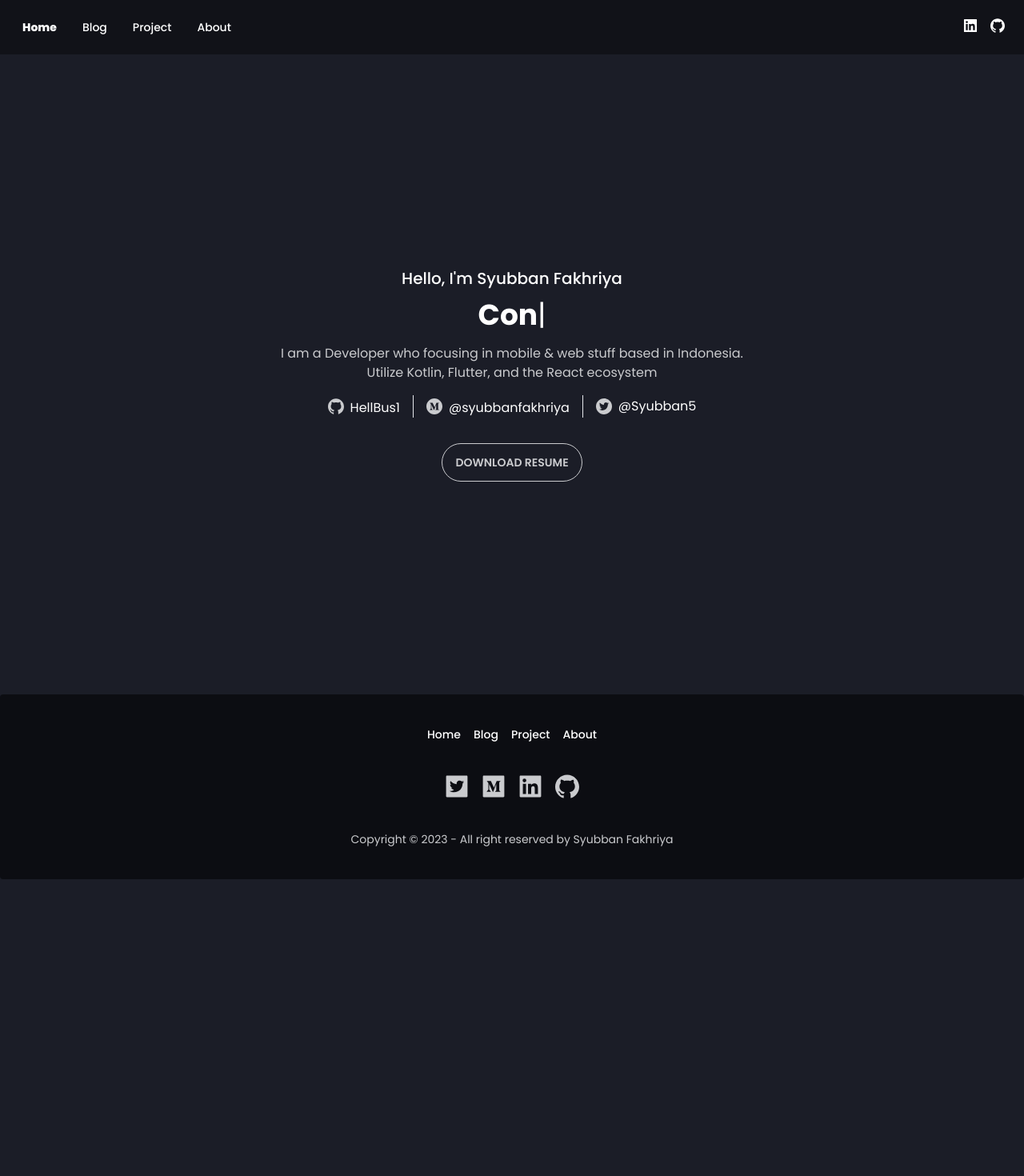
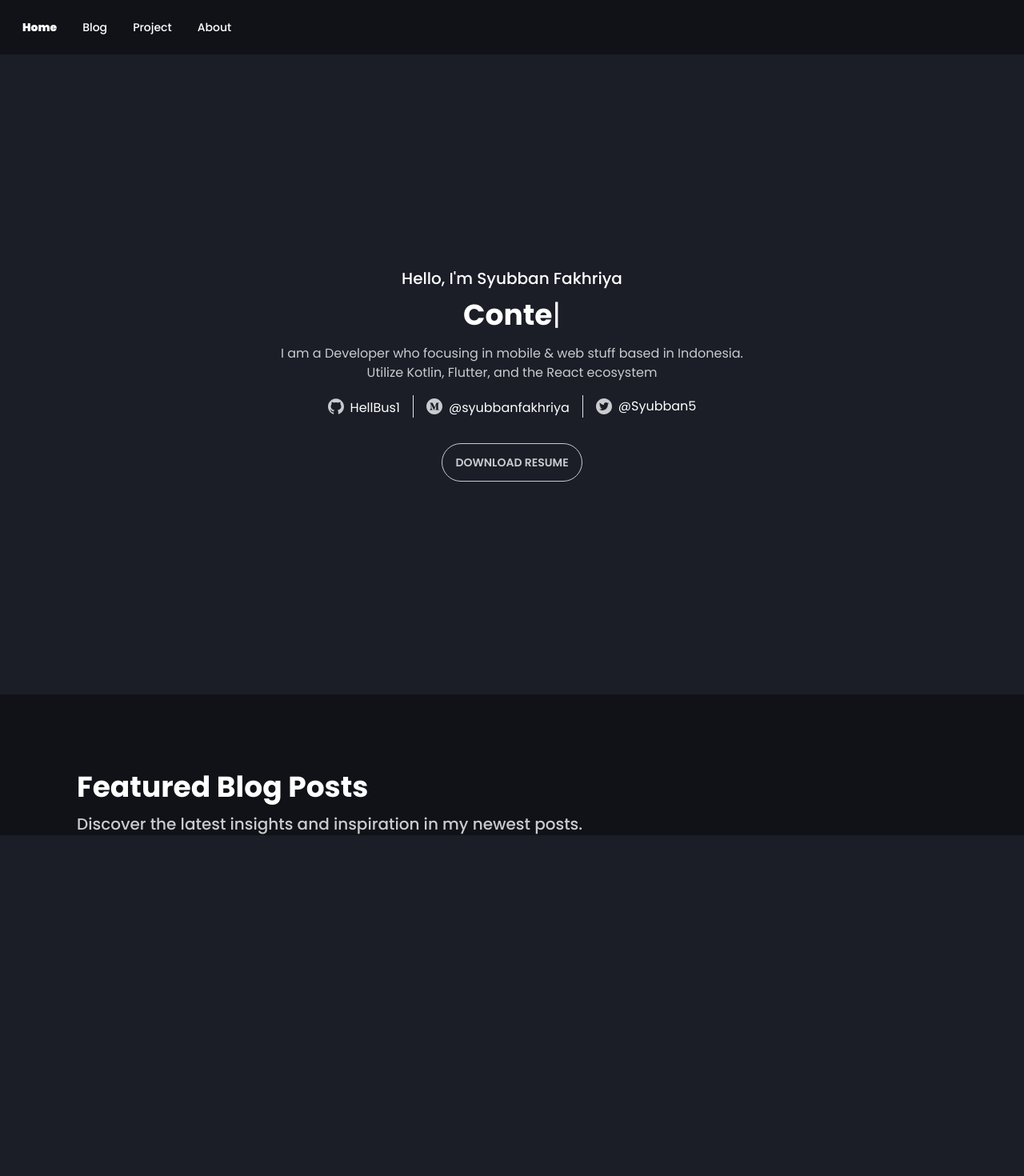
Before and after one commit to HellBus1/personal-website, a Next.js app: page / in a window 1280 px wide. Shown: the top 1470 px of the page at 80% size. Before the commit the page ends 1099 px from the top, so only its background shows below. Built offline with nearby package versions, Linux system fonts and the light colour scheme.

Commit message:
feat: divide into three section

```diff
--- a/src/app/components/Footer/Footer.tsx
+++ b/src/app/components/Footer/Footer.tsx
@@ -29,11 +29,13 @@ const Footer = () => {
   };
 
   return (
-    <footer className="footer footer-center p-10 bg-base-200 text-base-content rounded">
+    <footer className="footer footer-center p-10 bg-base-200 text-neutral-content">
       <div className="grid grid-flow-col gap-4">
         {links.map((link) => renderLink(link))}
       </div>
+
       <div>
+        <p className="font-medium">Reach me out</p>
         <div className="grid grid-flow-col gap-4">
           <Link href={"https://twitter.com/Syubban5"}>
             <TwitterSquareFilled className="text-3xl" />
@@ -49,6 +51,7 @@ const Footer = () => {
           </Link>
         </div>
       </div>
+
       <div>
         <p>Copyright © 2023 - All right reserved by Syubban Fakhriya</p>
       </div>
--- a/src/app/components/Navbar/Navbar.tsx
+++ b/src/app/components/Navbar/Navbar.tsx
@@ -1,4 +1,3 @@
-import NavbarEndItem from "./components/NavbarEndItem";
 import NavLink from "./components/NavLink";
 
 const Navbar = () => {
@@ -16,7 +15,7 @@ const Navbar = () => {
   };
 
   return (
-    <div className="navbar bg-neutral">
+    <nav className="sticky top-0 navbar bg-neutral">
       <div className="navbar-start">
         <div className="dropdown">
           <label tabIndex={0} className="btn btn-ghost lg:hidden">
@@ -47,8 +46,7 @@ const Navbar = () => {
           {links.map((link) => renderLink(link))}
         </ul>
       </div>
-      <NavbarEndItem/>
-    </div>
+    </nav>
   );
 };
 
--- a/src/app/components/Navbar/components/NavLink.tsx
+++ b/src/app/components/Navbar/components/NavLink.tsx
@@ -13,7 +13,7 @@ const NavLink = (props: NavLinkProps) => {
 
   return (
     <li key={props.url}>
-      <Link href={props.url} className={`text-neutral-content ${(pathName === props.url) ? 'font-extrabold' : 'font-medium'}`}>
+      <Link href={props.url} className={`text-neutral-content ${(pathName === props.url) ? 'font-black' : 'font-medium'}`}>
         {props.text}
       </Link>
     </li>
--- a/src/app/components/Navbar/components/NavbarEndItem.tsx
+++ /dev/null
@@ -1,19 +0,0 @@
-"use client";
-
-import { GithubFilled, LinkedinFilled } from "@ant-design/icons";
-import Link from "next/link";
-
-const NavbarEndItem = () => {
-  return (
-    <div className="navbar-end">
-      <Link href="https://www.linkedin.com/in/syubban/" target="blank">
-        <LinkedinFilled className="text-neutral-content me-4 text-lg mb-0.5" />
-      </Link>
-      <Link href="https://github.com/HellBus1" target="blank">
-        <GithubFilled className="text-neutral-content me-4 text-lg mb-0.5" />
-      </Link>
-    </div>
-  );
-};
-
-export default NavbarEndItem;
--- /dev/null
+++ b/src/app/components/Section/FeaturedBlogSection.tsx
@@ -0,0 +1,14 @@
+const FeaturedBlogSection = () => {
+  return (
+    <section className="flex flex-col bg-neutral">
+      <div className="ms-24 mt-24">
+        <p className="text-neutral-content text-4xl font-bold">Featured Blog Posts</p>
+        <p className="text-xl font-medium mt-3">Discover the latest insights and inspiration in my newest posts.</p>
+      </div>
+
+      <div></div>
+    </section>
+  );
+};
+
+export default FeaturedBlogSection;
--- /dev/null
+++ b/src/app/components/Section/FeaturedProjectSection.tsx
@@ -0,0 +1,7 @@
+const FeaturedProjectSection = () => {
+    return <section className="h-screen flex flex-col">
+
+    </section>;
+};
+
+export default FeaturedProjectSection;
--- /dev/null
+++ b/src/app/components/Section/OverviewSection.tsx
@@ -0,0 +1,74 @@
+"use client";
+
+import Link from "next/link";
+import Typewriter from "typewriter-effect";
+import {
+  GithubOutlined,
+  MediumCircleFilled,
+  TwitterCircleFilled,
+} from "@ant-design/icons";
+
+const OverviewSection = () => {
+  return (
+    <section className="h-screen flex flex-col justify-center items-center">
+      <div className="flex flex-col justify-center items-center">
+        <p className="text-neutral-content text-xl font-medium mb-3">
+          Hello, I&apos;m Syubban Fakhriya
+        </p>
+        <Typewriter
+          options={{
+            strings: ["IT Enthusiast", "Content Writer"],
+            autoStart: true,
+            loop: true,
+            wrapperClassName: "text-neutral-content text-4xl font-bold",
+            cursorClassName: "text-neutral-content text-4xl",
+          }}
+        />
+      </div>
+
+      <div className="text-center mt-4">
+        <p>
+          I am a Developer who focusing in mobile & web stuff based in
+          Indonesia.
+        </p>
+        <p>Utilize Kotlin, Flutter, and the React ecosystem</p>
+      </div>
+
+      <div className="flex flex-row mt-4">
+        <Link
+          className="flex flex-row items-center justify-center"
+          href={"https://github.com/HellBus1"}
+        >
+          <GithubOutlined className="text-xl" />
+          <p className="text-neutral-content mt-1 ms-2">HellBus1</p>
+        </Link>
+
+        <div className="border-l mx-4"></div>
+
+        <Link
+          className="flex flex-row items-center justify-center"
+          href={"https://medium.com/@syubbanfakhriya"}
+        >
+          <MediumCircleFilled className="text-xl" />
+          <p className="text-neutral-content mt-1 ms-2">@syubbanfakhriya</p>
+        </Link>
+
+        <div className="border-l mx-4"></div>
+
+        <Link
+          className="flex flex-row items-center justify-center"
+          href={"https://twitter.com/Syubban5"}
+        >
+          <TwitterCircleFilled className="text-xl" />
+          <p className="text-neutral-content ms-2">@Syubban5</p>
+        </Link>
+      </div>
+
+      <button className="btn btn-outline btn-neutral-content rounded-full mt-8">
+        Download Resume
+      </button>
+    </section>
+  );
+};
+
+export default OverviewSection;
--- a/src/app/page.tsx
+++ b/src/app/page.tsx
@@ -1,75 +1,14 @@
-"use client";
-
-import Link from "next/link";
 import BaseLayout from "./components/Layout/BaseLayout";
-import Typewriter from "typewriter-effect";
-import {
-  GithubOutlined,
-  MediumCircleFilled,
-  TwitterCircleFilled,
-} from "@ant-design/icons";
+import FeaturedBlogSection from "./components/Section/FeaturedBlogSection";
+import FeaturedProjectSection from "./components/Section/FeaturedProjectSection";
+import OverviewSection from "./components/Section/OverviewSection";
 
 export default function Page() {
   return (
     <BaseLayout>
-      <section className="h-screen flex flex-col justify-center items-center">
-        <div className="flex flex-col justify-center items-center">
-          <p className="text-neutral-content text-xl font-medium mb-3">
-            Hello, I'm Syubban Fakhriya
-          </p>
-          <Typewriter
-            options={{
-              strings: ["IT Enthusiast", "Content Writer"],
-              autoStart: true,
-              loop: true,
-              wrapperClassName: "text-neutral-content text-4xl font-bold",
-              cursorClassName: "text-neutral-content text-4xl",
-            }}
-          />
-        </div>
-
-        <div className="text-center mt-4">
-          <p>
-            I am a Developer who focusing in mobile & web stuff based in
-            Indonesia.
-          </p>
-          <p>Utilize Kotlin, Flutter, and the React ecosystem</p>
-        </div>
-
-        <div className="flex flex-row mt-4">
-          <Link
-            className="flex flex-row items-center justify-center"
-            href={"https://github.com/HellBus1"}
-          >
-            <GithubOutlined className="text-xl" />
-            <p className="text-neutral-content mt-1 ms-2">HellBus1</p>
-          </Link>
-
-          <div className="border-l mx-4"></div>
-
-          <Link
-            className="flex flex-row items-center justify-center"
-            href={"https://medium.com/@syubbanfakhriya"}
-          >
-            <MediumCircleFilled className="text-xl" />
-            <p className="text-neutral-content mt-1 ms-2">@syubbanfakhriya</p>
-          </Link>
-
-          <div className="border-l mx-4"></div>
-
-          <Link
-            className="flex flex-row items-center justify-center"
-            href={"https://twitter.com/Syubban5"}
-          >
-            <TwitterCircleFilled className="text-xl" />
-            <p className="text-neutral-content ms-2">@Syubban5</p>
-          </Link>
-        </div>
-
-        <button className="btn btn-outline btn-neutral-content rounded-full mt-8">
-          Download Resume
-        </button>
-      </section>
+      <OverviewSection />
+      <FeaturedBlogSection />
+      <FeaturedProjectSection />
     </BaseLayout>
   );
 }
--- a/src/utils/fonts.ts
+++ b/src/utils/fonts.ts
@@ -1,7 +1,7 @@
 import { Poppins } from 'next/font/google'
 
 export const poppins = Poppins({
-  weight: ['400', '500', '600', '700', '800'],
+  weight: ['400', '500', '600', '700', '800', '900'],
   subsets: ['latin'],
   display: 'swap',
 })
```
Also changed, not shown: 1 other file (tests, documents, lock files or other folders).
